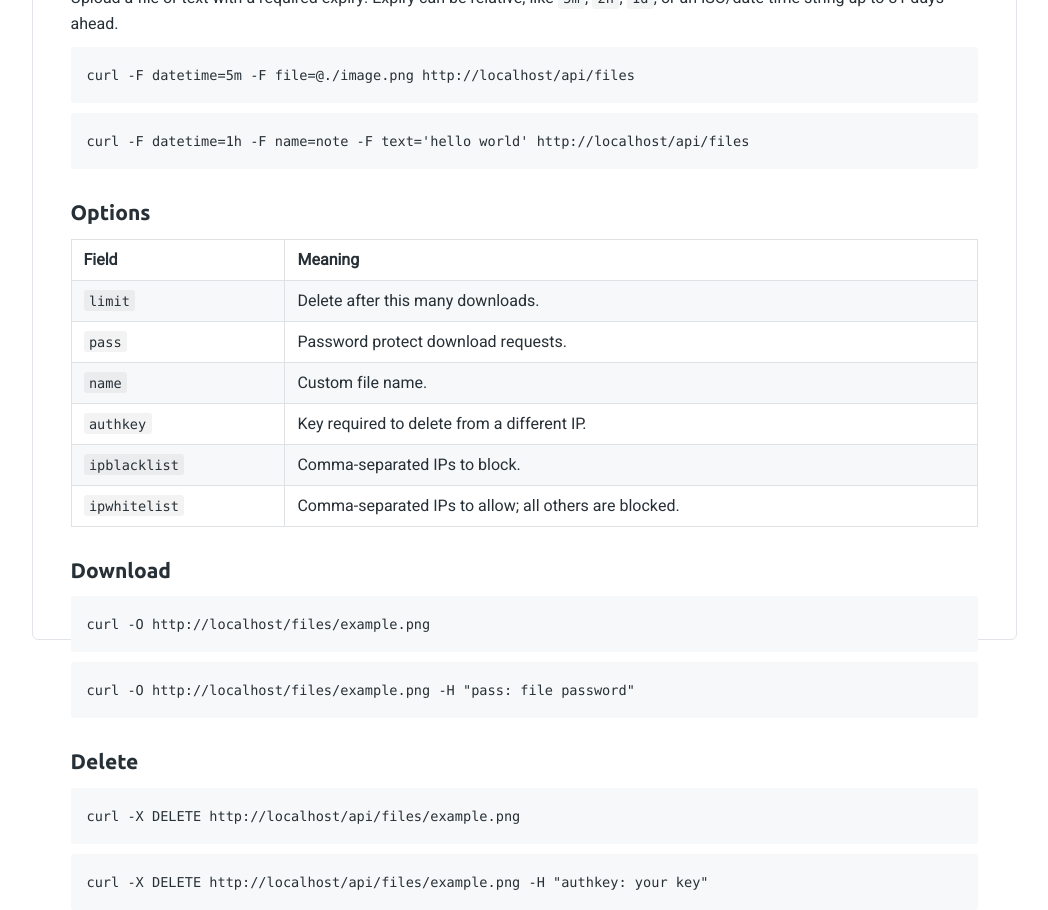
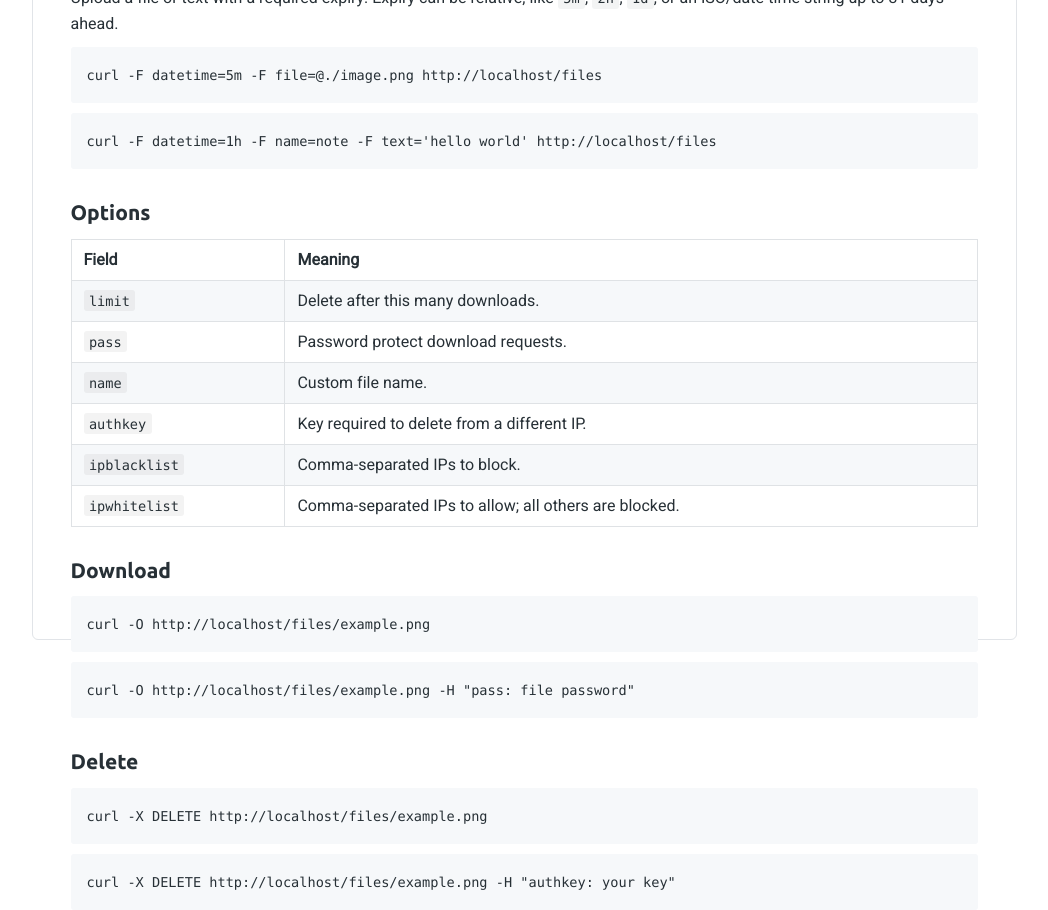
Before and after one commit to Glitchii/tempfile-site, a React (Vite) app: page /api in a window 1280 px wide. Shown: the part 160-1070 px from the top of the page, without its empty margins (116-1164 px from the left). Built offline with nearby package versions, Linux system fonts and the light colour scheme.

Commit message:
Unify file routes under /files

```diff
--- a/src/pages/Api.tsx
+++ b/src/pages/Api.tsx
@@ -8,8 +8,8 @@ export default function Api() {
                 <p>Upload a file or text with a required expiry. Expiry can be relative, like <code>5m</code>, <code>2h</code>, <code>1d</code>, or an ISO/date-time string up to 31 days ahead.</p>
 
                 <h2 id="upload">Upload</h2>
-                <pre><code>{`curl -F datetime=5m -F file=@./image.png ${origin}/api/files`}</code></pre>
-                <pre><code>{`curl -F datetime=1h -F name=note -F text='hello world' ${origin}/api/files`}</code></pre>
+                <pre><code>{`curl -F datetime=5m -F file=@./image.png ${origin}/files`}</code></pre>
+                <pre><code>{`curl -F datetime=1h -F name=note -F text='hello world' ${origin}/files`}</code></pre>
 
                 <h2 id="upload-options">Options</h2>
                 <table>
@@ -29,8 +29,8 @@ export default function Api() {
                 <pre><code>{`curl -O ${origin}/files/example.png -H "pass: file password"`}</code></pre>
 
                 <h2 id="delete">Delete</h2>
-                <pre><code>{`curl -X DELETE ${origin}/api/files/example.png`}</code></pre>
-                <pre><code>{`curl -X DELETE ${origin}/api/files/example.png -H "authkey: your key"`}</code></pre>
+                <pre><code>{`curl -X DELETE ${origin}/files/example.png`}</code></pre>
+                <pre><code>{`curl -X DELETE ${origin}/files/example.png -H "authkey: your key"`}</code></pre>
             </article>
         </section>
     )
--- a/src/pages/Auth.tsx
+++ b/src/pages/Auth.tsx
@@ -17,7 +17,7 @@ export default function Auth() {
         document.title = 'Password required - TempFile'
         let active = true
 
-        fetch(`/api/files/${encodedName}/info`)
+        fetch(`/files/${encodedName}/info`)
             .then(async (res) => ({ res, json: await res.json() }))
             .then(({ res, json }) => {
                 if (!active) return
@@ -46,7 +46,7 @@ export default function Auth() {
         setMessage('')
         setSubmitting(true)
         try {
-            const res = await fetch(`/api/files/${encodedName}/auth`, {
+            const res = await fetch(`/files/${encodedName}/auth`, {
                 method: 'POST',
                 headers: { 'Content-Type': 'application/json' },
                 body: JSON.stringify({ password }),
--- a/src/pages/Delete.tsx
+++ b/src/pages/Delete.tsx
@@ -82,7 +82,7 @@ export default function Delete() {
         if (!name) return
 
         let active = true
-        fetch(`/api/files/${encodeURIComponent(name)}/info`)
+        fetch(`/files/${encodeURIComponent(name)}/info`)
             .then(async (res) => ({ res, json: await res.json() }))
             .then(({ res, json }) => {
                 if (!active) return
@@ -120,7 +120,7 @@ export default function Delete() {
 
         setDeleting(true)
         try {
-            const res = await fetch(`/api/files/${encodeURIComponent(name)}`, {
+            const res = await fetch(`/files/${encodeURIComponent(name)}`, {
                 method: 'DELETE',
                 headers: file?.requesterRequiresDeleteKey && authkey.trim() ? { authkey: authkey.trim() } : undefined,
             })
--- a/src/pages/Home.tsx
+++ b/src/pages/Home.tsx
@@ -298,7 +298,7 @@ export default function Home() {
         setUploadedLink(null)
         setUploading(true)
         try {
-            const res = await fetch('/api/files', { method: 'POST', body: fd })
+            const res = await fetch('/files', { method: 'POST', body: fd })
             const json = await res.json()
 
             if (!res.ok)
@@ -359,7 +359,7 @@ export default function Home() {
         <>
             {notification && <Notification key={notification.id} text={notification.text} success={notification.success} />}
             <main className={clsx({ 'file-selected': hasUpload })}>
-                <form ref={formRef} action="/api/files" method="post" encType="multipart/form-data" onSubmit={(event) => { event.preventDefault(); upload() }}>
+                <form ref={formRef} action="/files" method="post" encType="multipart/form-data" onSubmit={(event) => { event.preventDefault(); upload() }}>
                     <input ref={fileInputRef} type="file" id="upload" name="file" autoComplete="off" onChange={onFileChange} />
                     <input type="submit" className="submitInput" />
                     <div className="dragParent">
--- a/vite.config.ts
+++ b/vite.config.ts
@@ -7,7 +7,6 @@ export default defineConfig({
   plugins: [tailwindcss(), react(), svgr()],
   server: {
     proxy: {
-      '/api/files': 'http://localhost:3001',
       '/debug': 'http://localhost:3001',
       '/files': 'http://localhost:3001',
     },
```
Also changed, not shown: 2 other files (tests, documents, lock files or other folders).
